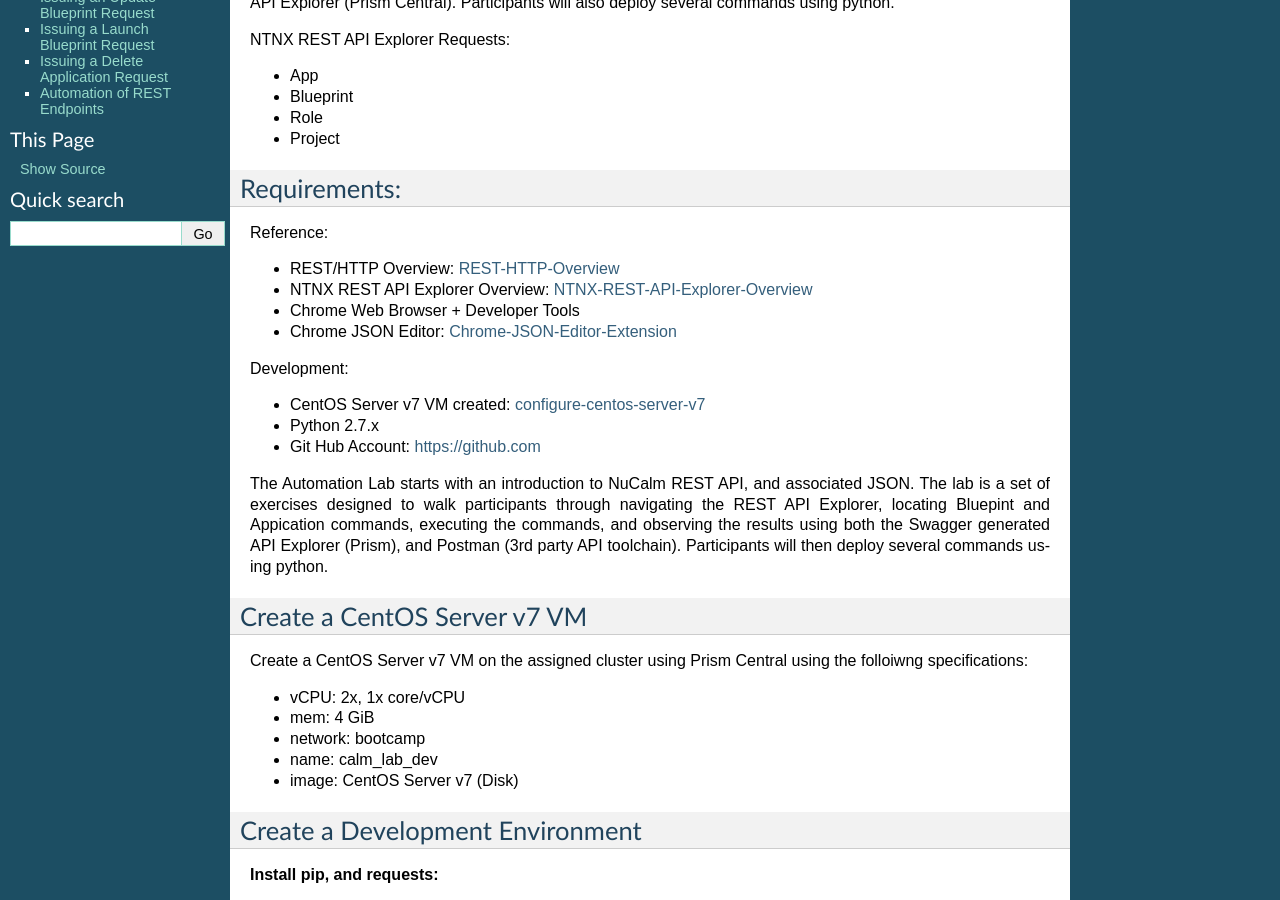
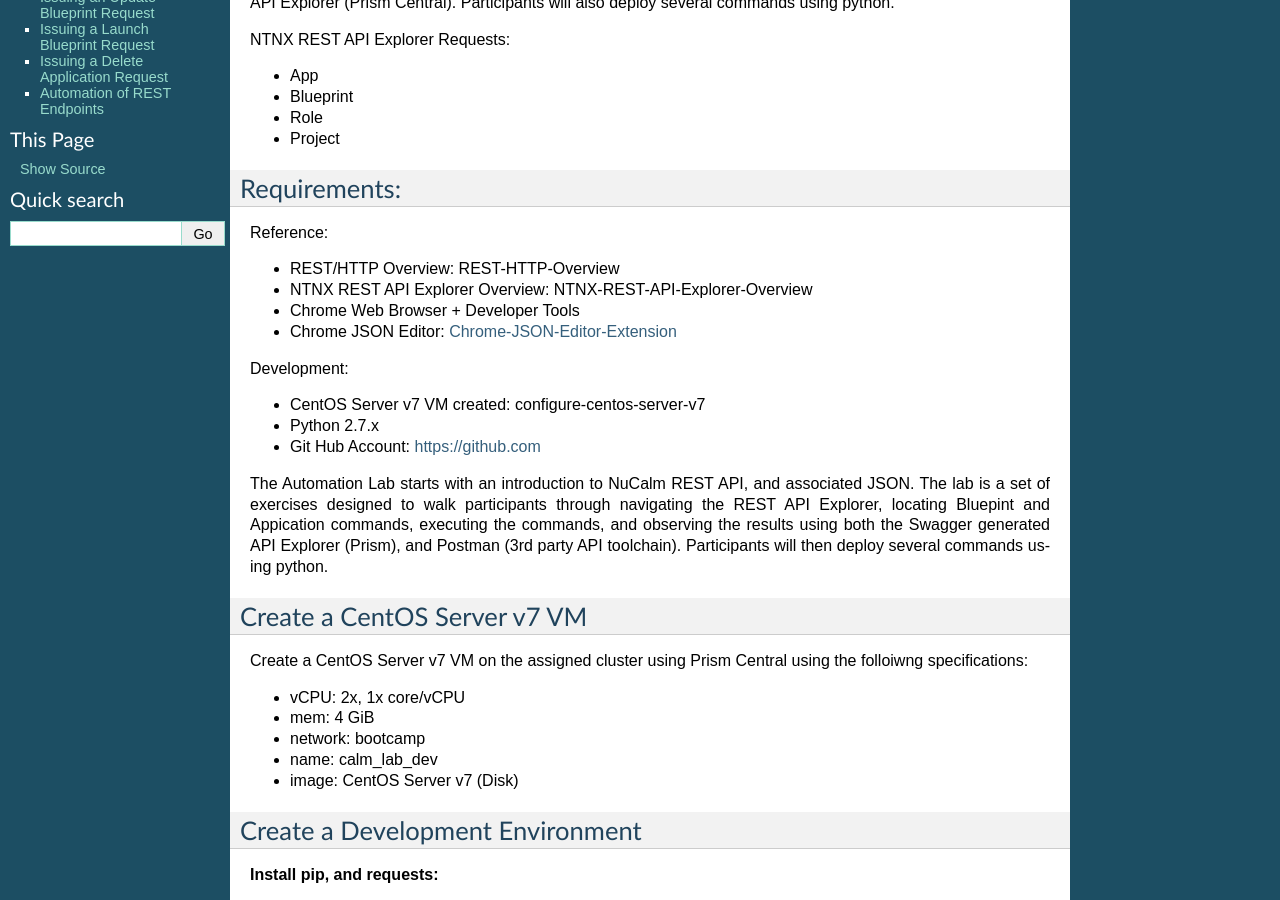
Before and after one commit to dawgfish/calm, a Sphinx documentation site: the page built from docs/lab5/calm_workshop_lab5_api.rst, in a window 1280 px wide and 900 px high, scrolled down 357 px. Built offline with Sphinx 7.4.7, drawn with Linux system fonts in a browser that asks for light colours; pages that are not in the unit, such as notebooks, are missing from menus; part of the change alters nothing that is shown.

```diff
--- a/docs/lab5/calm_workshop_lab5_api.rst
+++ b/docs/lab5/calm_workshop_lab5_api.rst
@@ -6,11 +6,11 @@ NuCalm REST APIs
    :hidden:
 
    ../lab6/calm_workshop_lab6_config_centos
-   calm_workshop_lab5_rest_overview
-   calm_workshop_ntnx_api_explorer_overview
-   blueprints/importBlueprint
-   calm_workshop_postman_setup
-   calm_workshop_postman_run
+   lab5/calm_workshop_lab5_rest_overview
+   lab5/calm_workshop_ntnx_api_explorer_overview
+   lab5/blueprints/importBlueprint
+   lab5/calm_workshop_postman_setup
+   lab5/calm_workshop_postman_run
 
 
 Connectivity Instructions:
@@ -41,14 +41,14 @@ Requirements:
 
 Reference:
 
-- REST/HTTP Overview: REST-HTTP-Overview_
-- NTNX REST API Explorer Overview:  NTNX-REST-API-Explorer-Overview_
+- REST/HTTP Overview: REST-HTTP-Overview
+- NTNX REST API Explorer Overview:  NTNX-REST-API-Explorer-Overview
 - Chrome Web Browser + Developer Tools
 - Chrome JSON Editor: Chrome-JSON-Editor-Extension_
 
 Development:
 
-- CentOS Server v7 VM created:  configure-centos-server-v7_
+- CentOS Server v7 VM created:  configure-centos-server-v7
 - Python 2.7.x
 - Git Hub Account: https://github.com
 
```
